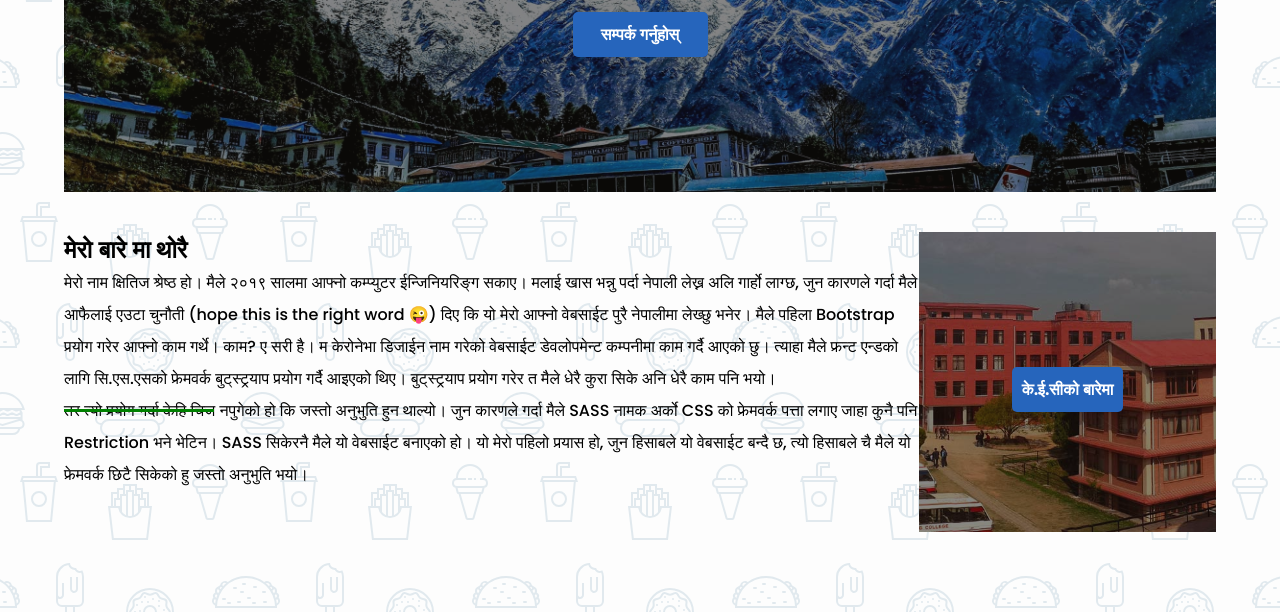
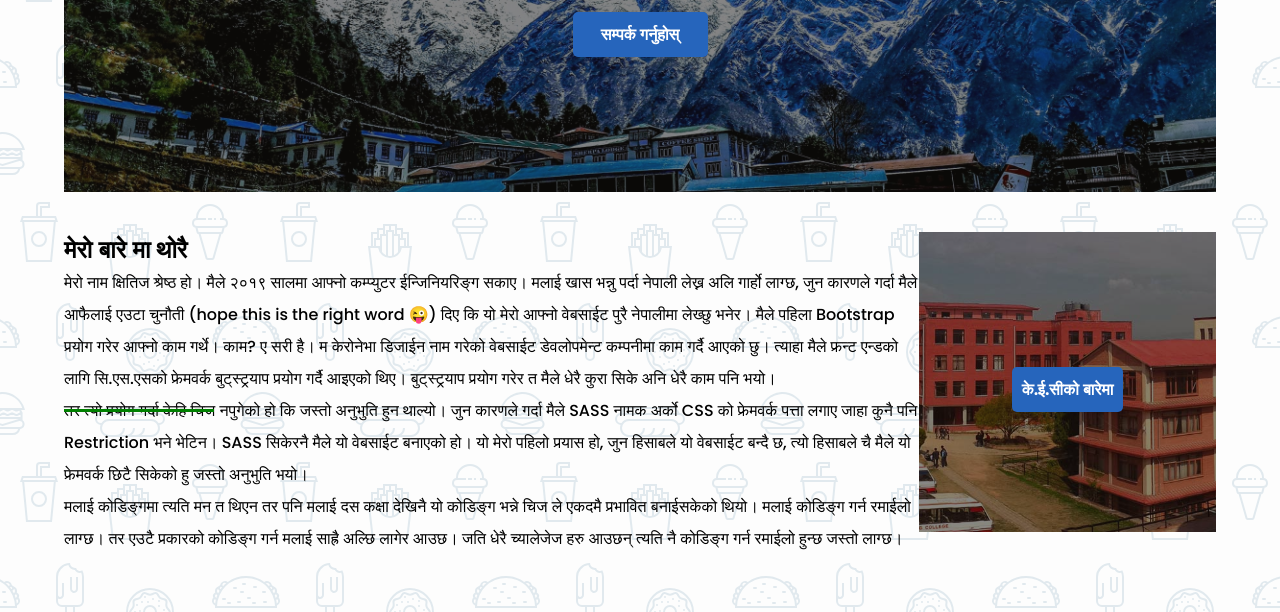
Before and after one commit to kshitiz-shresth/kshitiz-sass, a plain HTML site: page index.html in a window 1280 px wide. Shown: the part 388-1000 px from the top of the page. Drawn offline with Linux system fonts and the light colour scheme.

Commit message:
कोडिङ्गको बारेमा

```diff
--- a/index.html
+++ b/index.html
@@ -42,6 +42,7 @@
 					<h2>मेरो बारे मा थोरै</h2>
 						<p>मेरो नाम क्षितिज श्रेष्ठ हो। मैले २०१९ सालमा आफ्नो कम्प्युटर ईन्जिनियरिङ्ग सकाए। मलाई खास भन्नु पर्दा नेपाली लेख्न अलि गार्हो लाग्छ, जुन कारणले गर्दा मैले आफैलाई एउटा चुनौती (hope this is the right word 😜) दिए कि यो मेरो आफ्नो वेबसाईट पुरै नेपालीमा लेख्छु भनेर। मैले पहिला Bootstrap प्रयोग गरेर आफ्नो काम गर्थे। काम? ए सरी है। म केरोनेभा डिजाईन नाम गरेको वेबसाईट डेवलोपमेन्ट कम्पनीमा काम गर्दै आएको छु। त्याहा मैले फ्रन्ट एन्डको लागि सि.एस.एसको फ्रेमवर्क बुट्स्ट्रयाप प्रयोग गर्दै आइएको थिए। बुट्स्ट्रयाप प्रयोग गरेर त मैले धेरै कुरा सिके अनि धेरै काम पनि भयो। </p>
 						<p>तर त्यो प्रयोग गर्दा केहि चिज नपुगेको हो कि जस्तो अनुभुति हुन थाल्यो। जुन कारणले गर्दा मैले SASS नामक अर्को CSS को फ्रेमवर्क पत्ता लगाए जाहा कुनै पनि Restriction भने भेटिन। SASS सिकेरनै मैले यो वेबसाईट बनाएको हो। यो मेरो पहिलो प्रयास हो, जुन हिसाबले यो वेबसाईट बन्दै छ, त्यो हिसाबले चै मैले यो फ्रेमवर्क छिटै सिकेको हु जस्तो अनुभुति भयो।</p>
+						<p>मलाई कोडिङ्गमा त्यति मन त थिएन तर पनि मलाई दस कक्षा देखिनै यो कोडिङ्ग भन्ने चिज ले एकदमै प्रभावित बनाईसकेको थियो। मलाई कोडिङ्ग गर्न रमाईलो लाग्छ। तर एउटै प्रकारको कोडिङ्ग गर्न मलाई साह्रै अल्छि लागेर आउछ। जति धेरै च्यालेजेज हरु आउछन् त्यति नै कोडिङ्ग गर्न रमाईलो हुन्छ जस्तो लाग्छ।</p>
 				</div>
 				<div class="kec-image">
 					<div class="screen"></div>
```
